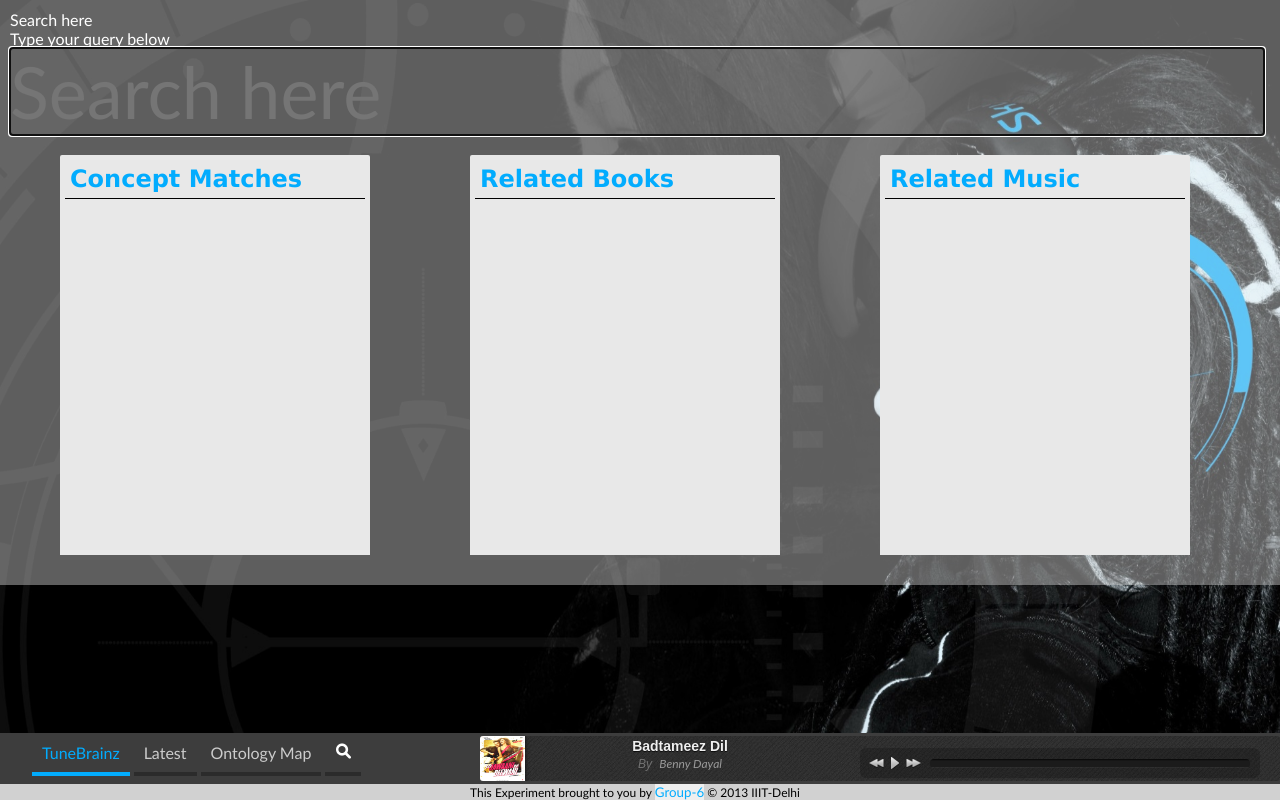
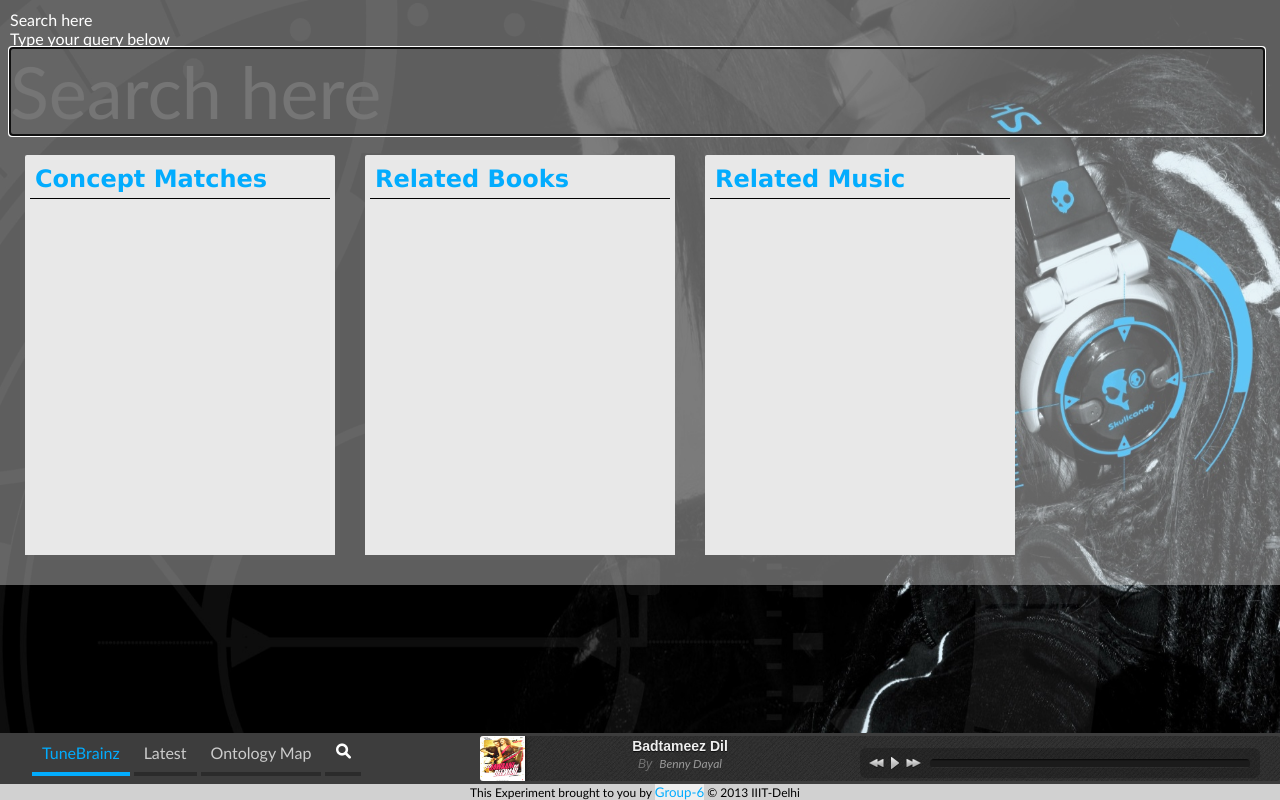
Before and after one commit to devs4v/TuneBrainz, a PHP site: page /indexbeta.php in a window 1280 px wide, after a click on "Search". Run offline with PHP 8.4, Linux system fonts and the light colour scheme; some web fonts are replaced.

Commit message:
minor changes for demo

```diff
--- a/tabs.css
+++ b/tabs.css
@@ -157,8 +157,8 @@
 	float: left;
 	padding: 5px;
 	background-color: #E8E8E8;
-	margin-left: 50px;
-	margin-right: 50px;
+	margin-left: 15px;
+	margin-right: 15px;
 	width: 300px;
 	height: 400px;
 	border-radius: 2px;
```
